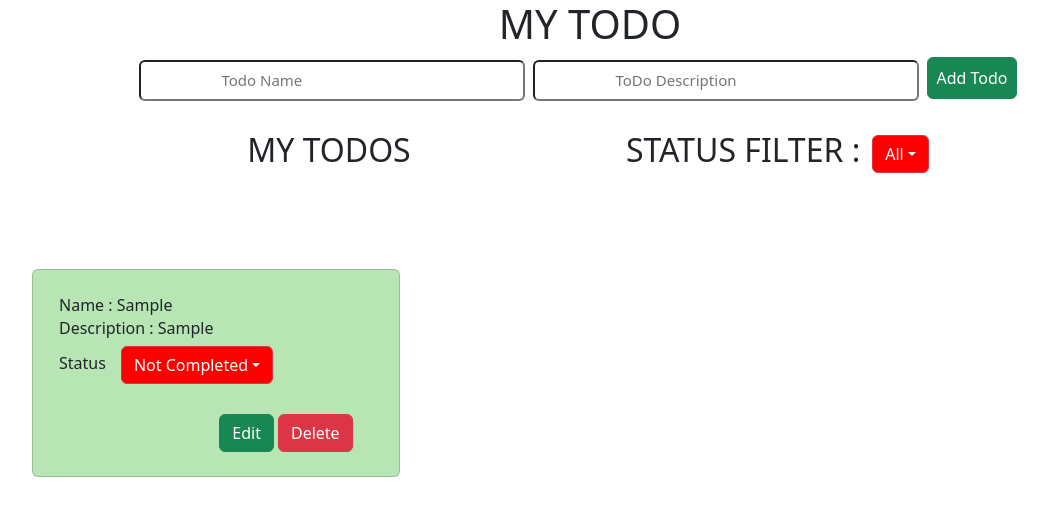
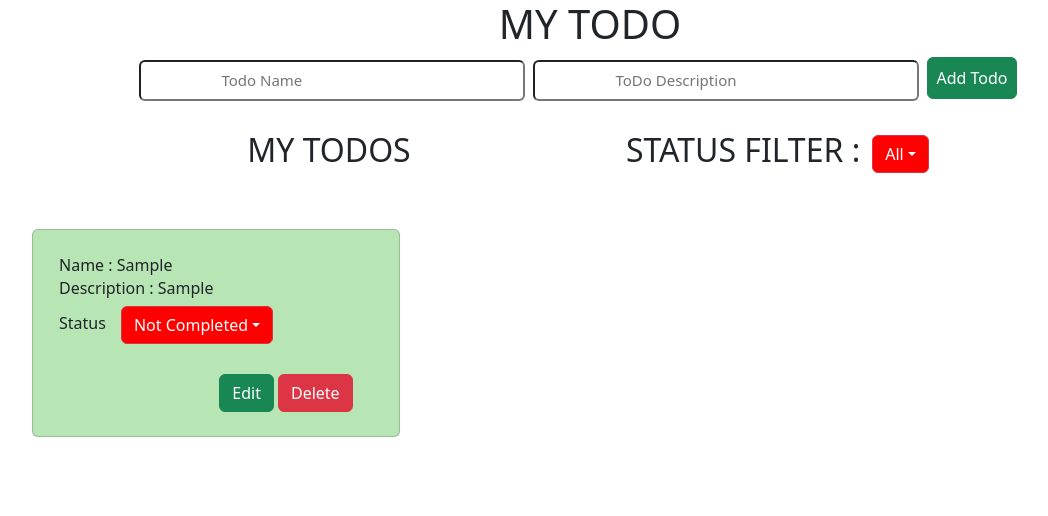
Before and after one commit to aingrose/R, a React (Create React App) app: page / in a window 1280 px wide. Both pictures are taken after typing "Sample", "Sample" into the empty fields and a click on the button "Add Todo". Shown: the top 516 px of the page, without its empty margins (50-1098 px from the left). Built offline with nearby package versions, Linux system fonts and the light colour scheme.

Commit message:
Update Card.js

```diff
--- a/src/Card.js
+++ b/src/Card.js
@@ -3,6 +3,8 @@
 
 function Card({ card, RemoveCard, EditCard, cards,state ,cardStatus }) {
   const [status, setStatus] = useState(cardStatus.status);
+
+
   console.log(cardStatus,"cardobj")
 
   const [editMode, setEditMode] = useState(false);
@@ -29,7 +31,7 @@
   };
 
   return (
-    <div className='col-4 mt-5'>
+    <div className='col-lg-4 col-md-6 col-sm-12 mt-2 mb-3'>
       <div className="card" style={{ width: "23rem", backgroundColor: "#B7E5B4",paddingLeft: "10px",height:"13rem",paddingTop:"10px" }}>
         <div className="card-body">
           {editMode ? (
```
